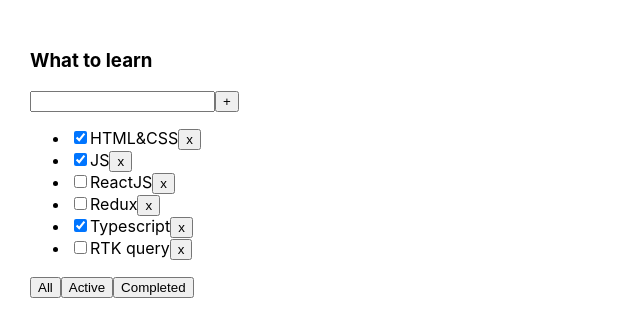
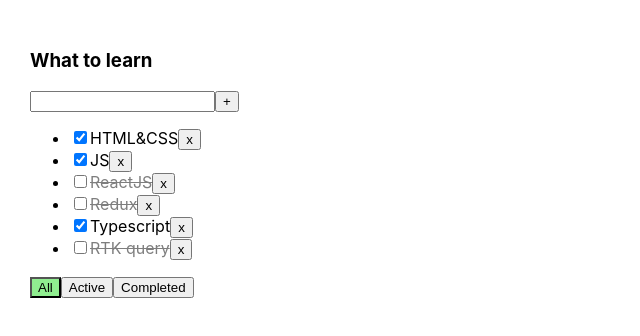
Before and after one commit to zheton90/todolistProject, a React (Vite) app: page / in a window 1280 px wide. Shown: the top 336 px of the page, without its empty margins (0-640 px from the left). Built offline with nearby package versions, Linux system fonts and the light colour scheme.

Commit message:
first style, first error, onClick, onChange, onKeyDown

```diff
--- a/src/App.css
+++ b/src/App.css
@@ -6,3 +6,19 @@
 .app > div {
   margin-right: 50px;
 }
+
+.error{
+  border: 1px solid red;
+}
+.errorMessage {
+  color: red;
+}
+
+.active-filter {
+  background-color: lightgreen;
+}
+
+.is-done {
+  text-decoration: line-through;
+  opacity: 0.5;
+}
--- a/src/App.tsx
+++ b/src/App.tsx
@@ -36,6 +36,11 @@
         setFilter(filter)
     }
 
+    const changeStatus = (taskId: string, taskStatus: boolean) => {
+        const newTasks = tasks.map((task ) => task.id === taskId ? {...task, isDone: taskStatus } : task);
+        setTasks(newTasks)
+    }
+
     const createTask = (title: string) => {
         const newTask: Task = {id:v1(), title, isDone: false};
         const newTasks = [ newTask, ...tasks];
@@ -56,6 +61,8 @@
               deleteTask={deleteTask}
               changeFiler={changeFiler}
               createTask={createTask}
+              changeStatus={changeStatus}
+              filter={filter}
           />
       </div>
   )
--- a/src/Button.tsx
+++ b/src/Button.tsx
@@ -2,8 +2,9 @@
 type  Props = {
     title: string,
     onClick?: () => void,
+    className?: string,
 }
 
-export const Button = ({title, onClick} : Props) => {
-    return <button onClick={onClick}>{title}</button>
+export const Button = ({title, onClick, className} : Props) => {
+    return <button  className={className} onClick={onClick}>{title}</button>
 };
--- a/src/TodolistItem.tsx
+++ b/src/TodolistItem.tsx
@@ -8,16 +8,27 @@
     deleteTask: (taskId: string) => void,
     changeFiler: (filter: FilterType) => void,
     createTask: (title: string) => void,
+    changeStatus: (taskId: string, taskStatus: boolean) => void
+    filter: FilterType,
 }
 
-export const TodolistItem = ({title, tasks, deleteTask, changeFiler, createTask}: Props) => {
+export const TodolistItem = ({title, tasks, deleteTask, changeFiler, createTask, changeStatus, filter}: Props) => {
 
     const [inputTitle, setInputTitle] = useState('');
+    const [error, setError] = useState('')
     const createTaskHandler = () => {
+        const trimTitle = inputTitle.trim()
+        if(trimTitle !== ''){
             createTask(inputTitle)
             setInputTitle('')
+        } else{
+            setError('Title is required')
         }
-    const changeTaskTitleHandler = (e: ChangeEvent<HTMLInputElement>) =>  setInputTitle(e.target.value)
+    }
+    const changeTaskTitleHandler = (e: ChangeEvent<HTMLInputElement>) =>  {
+        setInputTitle(e.target.value)
+        setError('')
+    }
 
     const createTaskOnEnterHandler = (e: KeyboardEvent<HTMLInputElement>) =>  {
         if (e.key === 'Enter') {createTaskHandler()}
@@ -27,30 +38,49 @@
         <div>
             <h3>{title}</h3>
             <div>
-                <input value={inputTitle}
+                <input
+                    className={error? 'error' : ''}
+                    value={inputTitle}
                     onChange={changeTaskTitleHandler}
                     onKeyUp={createTaskOnEnterHandler}
                 />
                 <button onClick={createTaskHandler}>+</button>
-
+                {error && <p className={'errorMessage'}>{error}</p>}
             </div>
             {tasks.length === 0 ?
                 <p>There aren't tasks</p> :
                 <ul>
-                    {tasks.map((task) => (
+                    {tasks.map((task) => {
+                        const changeStatusHandler = (e: ChangeEvent<HTMLInputElement>) => {
+                            changeStatus(task.id, e.target.checked)
+                        }
+                        return (
                             <li key={task.id}>
-                            <input type="checkbox" checked={task.isDone}/>
-                            <span>{task.title}</span>
+                                <input
+                                    onChange={changeStatusHandler}
+                                    type="checkbox"
+                                    checked={task.isDone}/>
+                                <span className={task.isDone? '' : 'is-done'}>{task.title}</span>
                                 <Button title={'x'} onClick={() => deleteTask(task.id)}/>
                             </li>
-                    ))}
+                        );
+                    })}
 
                 </ul>
             }
             <div>
-                <Button title={'All'} onClick={() => changeFiler('All')} />
-                <Button title={'Active'} onClick={() => changeFiler('Active')}/>
-                <Button title={'Completed'} onClick={() => changeFiler('Completed')}/>
+                <Button
+                    className={filter === 'All'? 'active-filter' : ''}
+                    title={'All'}
+                    onClick={() => changeFiler('All')} />
+                <Button
+                    className={filter === 'Active'? 'active-filter' : ''}
+                    title={'Active'}
+                    onClick={() => changeFiler('Active')}/>
+                <Button
+                    className={filter === 'Completed'? 'active-filter' : ''}
+                    title={'Completed'}
+                    onClick={() => changeFiler('Completed')}/>
             </div>
         </div>
     );
```
Lines whose indentation alone changed are shown as unchanged.
